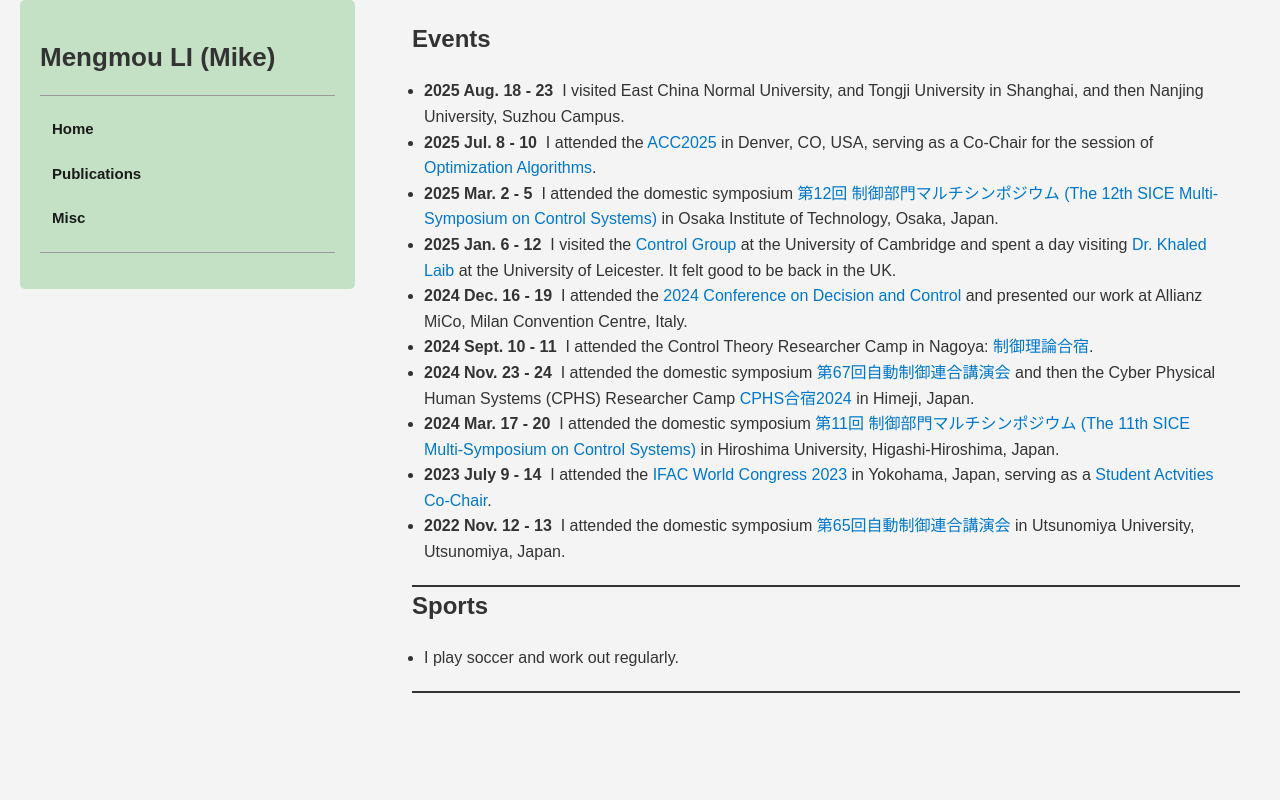
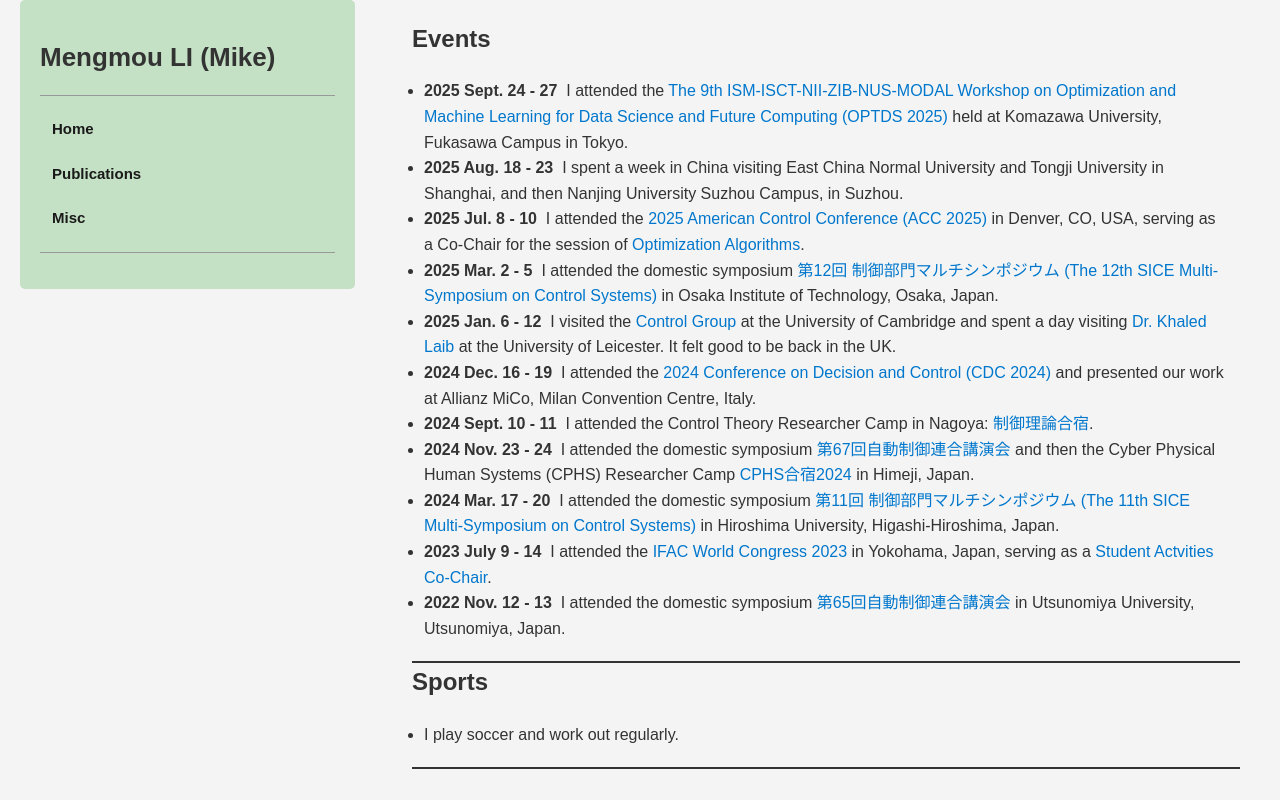
Before and after one commit to mengmouli/mengmouli.github.io, a plain HTML site: page Miscellaneous.html in a window 1280 px wide. Drawn offline with Linux system fonts and the light colour scheme.

Commit message:
updating

```diff
--- a/Miscellaneous.html
+++ b/Miscellaneous.html
@@ -39,14 +39,20 @@ Mengmou Li
 		<ul>
 			<li>
 				<p>
+					<b>2025 Sept. 24 - 27</b>&nbsp;
+					I attended the <a href="https://sites.google.com/view/optds2025/home?authuser=0" target="_blank">The 9th ISM-ISCT-NII-ZIB-NUS-MODAL Workshop on Optimization and Machine Learning for Data Science and Future Computing (OPTDS 2025)</a> held at Komazawa University, Fukasawa Campus in Tokyo.
+				</p>
+			</li>
+			<li>
+				<p>
 					<b>2025 Aug. 18 - 23</b>&nbsp;
-					I visited East China Normal University, and Tongji University in Shanghai, and then Nanjing University, Suzhou Campus.
+					I spent a week in China visiting East China Normal University and Tongji University in Shanghai, and then Nanjing University Suzhou Campus, in Suzhou.
 				</p>
 			</li>
 			<li>
 				<p>
 					<b>2025 Jul. 8 - 10</b>&nbsp;
-					I attended the <a href="https://acc2025.a2c2.org/" target="_blank">ACC2025</a> in Denver, CO, USA, serving as a Co-Chair for the session of <a href="https://css.paperplaza.net/conferences/conferences/ACC25/program/ACC25_ContentListWeb_2.html#web13" target="_blank">Optimization Algorithms</a>.
+					I attended the <a href="https://acc2025.a2c2.org/" target="_blank">2025 American Control Conference (ACC 2025)</a> in Denver, CO, USA, serving as a Co-Chair for the session of <a href="https://css.paperplaza.net/conferences/conferences/ACC25/program/ACC25_ContentListWeb_2.html#web13" target="_blank">Optimization Algorithms</a>.
 				</p>
 			</li>
 			<li>
@@ -64,7 +70,7 @@ Mengmou Li
 			<li>
 				<p>
 					<b>2024 Dec. 16 - 19</b>&nbsp;
-					I attended the <a href="https://cdc2024.ieeecss.org/" target="_blank">2024 Conference on Decision and Control</a> and presented our work at Allianz MiCo, Milan Convention Centre, Italy.
+					I attended the <a href="https://cdc2024.ieeecss.org/" target="_blank">2024 Conference on Decision and Control (CDC 2024)</a> and presented our work at Allianz MiCo, Milan Convention Centre, Italy.
 				</p>
 			</li>
 			<li>
```
Also changed, not shown: 1 other file.
